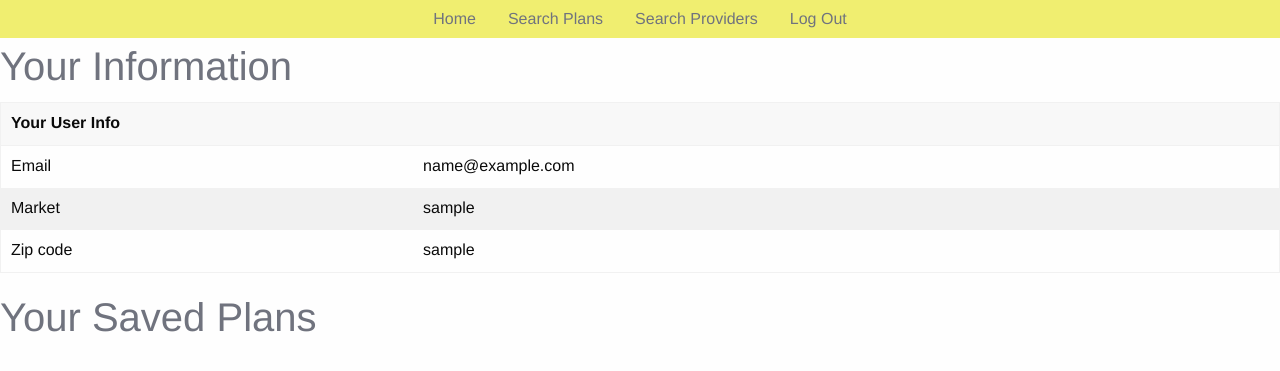
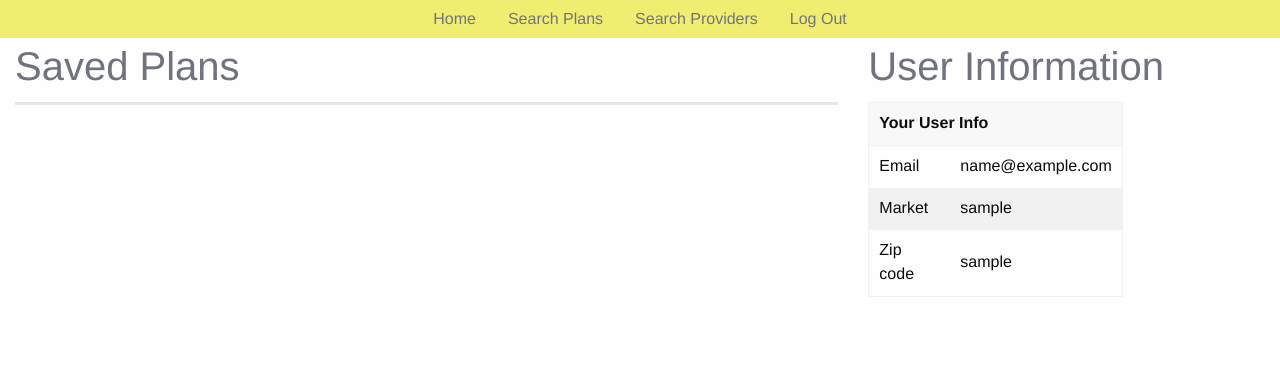
Before and after one commit to s-tao/whats-my-care, a Flask app: page / in a window 1280 px wide. Shown: the top 371 px of the page. Run offline with Flask 2, Linux system fonts and the light colour scheme; the visitor is signed in with stand-in values (Sample User, id 1); data comes from the database, SQL or seed files in the repository; some libraries are stand-ins or nearby versions.

Commit message:
added tabs in homepage, reformatted columns

```diff
--- a/server.py
+++ b/server.py
@@ -144,9 +144,9 @@ def show_plans():
 
     # Return medical plans based off user's zip code and fips code
     # TEMP COMMENTING OUT TO BUILD FRONT END WITHOUT CALLING
-    plans = show_medical_plans(user, age, smoker, child)
+    # plans = show_medical_plans(user, age, smoker, child)
 
-    # plans = temp_data_call()
+    plans = temp_data_call()
 
     return jsonify(plans)
 
--- a/static/js/plans.js
+++ b/static/js/plans.js
@@ -196,11 +196,11 @@ removePlan.click(function() {
 
   $.post('/remove_plan', formInput, (res) => {
 
-    const removeTable = $(`#table-${planId}`);
+    const removeTab = $(`.tab-${planId}`);
 
-    removeTable.fadeOut(1000, function() {
-    removeTable.remove();
-    $(`#${planId}`).hide();
+    removeTab.fadeOut(1000, function() {
+    removeTab.remove();
+    // $(`#${planId}`).hide();
 
     });
 
--- a/templates/user_profile.html
+++ b/templates/user_profile.html
@@ -6,34 +6,35 @@
 
 
 {% block content %}
-<div class="container">
-  <h2>Your Information</h2>
-  <div class="sub-container">
-    <table>
-      <thead>
-        <tr>
-          <th colspan="2">Your User Info</th>
-        </tr>
-      </thead>
-      <tbody>
-      {% for info in user_dict %}
-        <tr>
-          <td>{{ info.capitalize() }}</td>
-          <td>{{ user_dict[info] }}</td>
-        </tr>
-      {% endfor %}
-      </tbody>
-    </table>
+<div class="grid-y medium-grid-frame">
+  <div class="grid-x grid-padding-x">
+    <div class="cell medium-8">
+      <h2>Saved Plans</h2>
+    </div>
+    <div class="cell medium-4">
+      <h2>User Information</h2>
     </div>
   </div>
-
-<div class="container">
-  <h2>Your Saved Plans</h2>
-  <div class="container" id="saved-plans">
+  <div class="cell medium-auto medium-cell-block-container">
+    <div class="grid-x grid-padding-x">
+      <!-- <div class="cell medium-2">     -->
+        <!-- <ul class="vertical tabs" data-active-collapse="true" data-tabs id="saved-plans-tabs"> -->
+        <div class="cell medium-8 medium-cell-block-y">
+          <ul class="tabs" data-active-collapse="true" data-tabs id="saved-plans-tabs">
         {% for plan in plans %}
-    <div class="sub-container">
-      <table class="table table-condensed table-hover table-sm" style="border-collapse:collapse;"
-            id="table-{{ plan.vericred_id }}">
+          <li class="tabs-title tab-{{ plan.vericred_id }}">
+            <a href="#panel-plan-{{ loop.index  }}">
+              Plan {{ loop.index }}
+            </a>
+          </li>
+        {% endfor %}
+        </ul>
+    <!-- </div> -->
+    <!-- <div class="cell medium-6 medium-cell-block-y">   -->
+      <div class="tabs-content" data-tabs-content="saved-plans-tabs">
+      {% for plan in plans %}
+        <div class="tabs-panel tab-{{ plan.vericred_id }}" id="panel-plan-{{ loop.index }}">
+          <table class="unstriped hover" id="table-{{ plan.vericred_id }}">
             <thead>
               <tr>
                 <th scope="col" id="display-name" style="text-align:center">{{ plan.name }}</th>
@@ -52,21 +53,6 @@
                 <th scope="row">Plan Type</th>
                 <td>{{ plan.plan_org }}</td>
               </tr>
-          <tr data-toggle="collapse" data-target="#pc_id-{{ plan.pc_id }}"
-                                    class="accordion-toggle"
-                                    aria-expanded="false"
-                                    aria-controls="pc_id-{{ plan.pc_id }}">
-          <td>
-            <button class="btn btn-link">
-              View More Information
-            </button>
-          </td>
-            </tr>
-            <tr>
-              <td colspan="2" class="hiddenRow">
-                <div class="accordian-body collapse" id="pc_id-{{ plan.pc_id }}">
-                  <table>
-                    <tbody>
               <tr>
                 <th scope="row">Primary Care Physician</th>
                 <td>{{ plan.p_cov.pcp }}</td>
@@ -79,19 +65,50 @@
                 <th scope="row">Emergency Room</th>
                 <td>{{ plan.p_cov.emerg_rm }}</td>
               </tr>
+              <tr>
+                <th scope="row">Generic Drug</th>
+                <td>{{ plan.p_cov.gen_drug }}</td>
+              </tr>
+              <tr>
+                <th scope="row">Urgent Care</th>
+                <td>{{ plan.p_cov.urg_care }}</td>
+              </tr>
+              <tr>
+                <th scope="row">Individual Deductible</th>
+                <td>{{ plan.p_cov.med_deduct }}</td>
+              </tr>
+              <tr>
+                <th scope="row">Individual Max Out-of-Pocket</th>
+                <td>{{ plan.p_cov.med_moop }}</td>
+              </tr>
+            </tbody>
+          </table>
+          <button type="remove-plan" class="hollow button remove-plan"
+                id="{{ plan.vericred_id }}">Remove Plan</button>
+        </div>
+      {% endfor %}
+    </div>
+  </div>
+  <div class="cell medium-auto medium-cell-block-container">
+    <div class="grid-x grid-padding-x">
+      <div class="cell medium-8">
+        <table>
+          <thead>
+            <tr>
+              <th colspan="2">Your User Info</th>
+            </tr>
+          </thead>
+          <tbody>
+          {% for info in user_dict %}
+            <tr>
+              <td>{{ info.capitalize() }}</td>
+              <td>{{ user_dict[info] }}</td>
+            </tr>
+          {% endfor %}
           </tbody>
         </table>
       </div>
-              </td>
-            </tr>
-          </tbody>
-        </table>
     </div>
-      <div class="sub-container">
-        <button type="remove-plan" class="remove-plan"
-                id="{{ plan.vericred_id }}">Remove Plan</button>
-      </div>
-    {% endfor %}
   </div>
 </div>
 
```
Also changed, not shown: templates/login_form.html (line endings or trailing spaces). Lines whose indentation alone changed are shown as unchanged.
